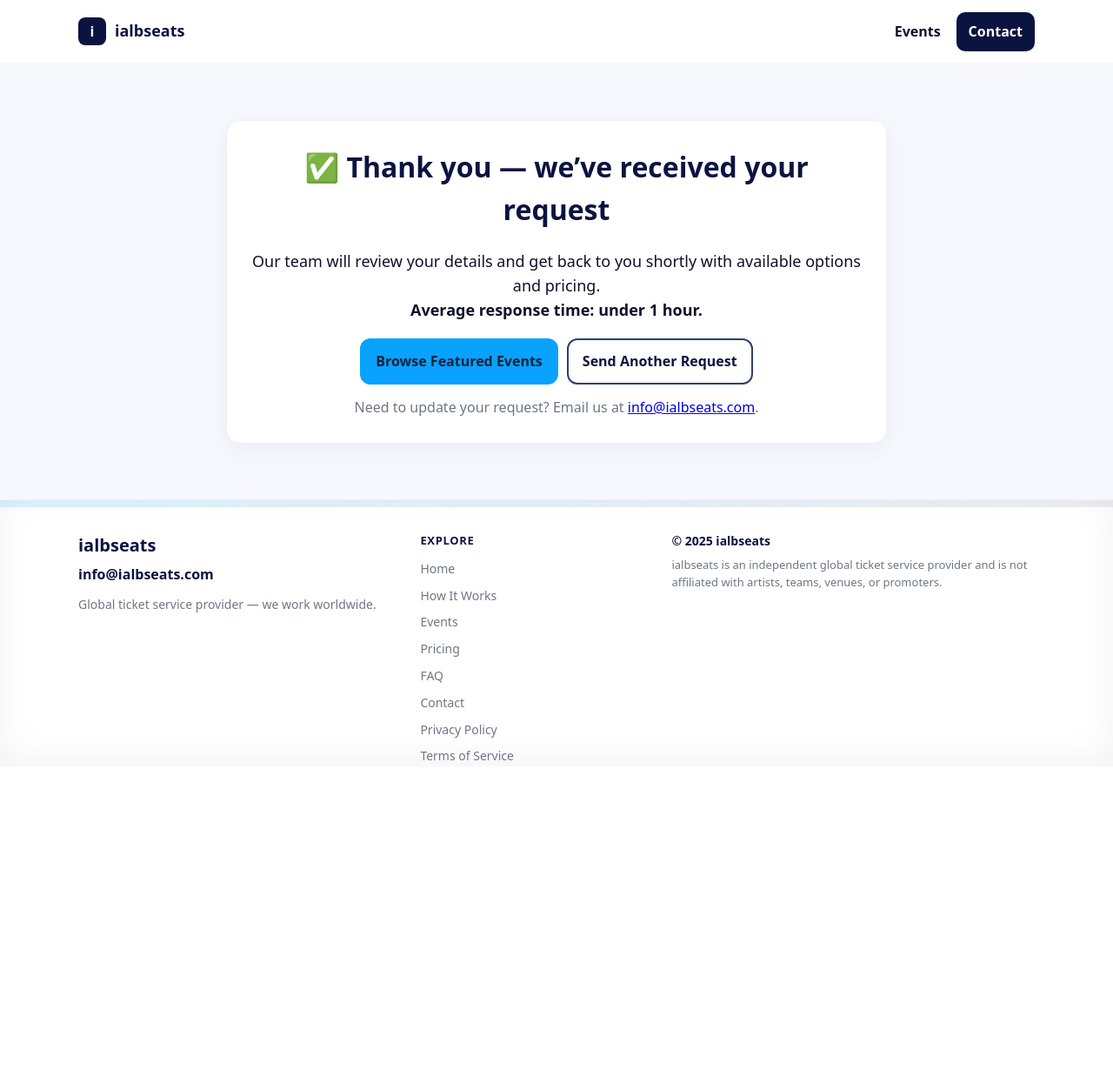
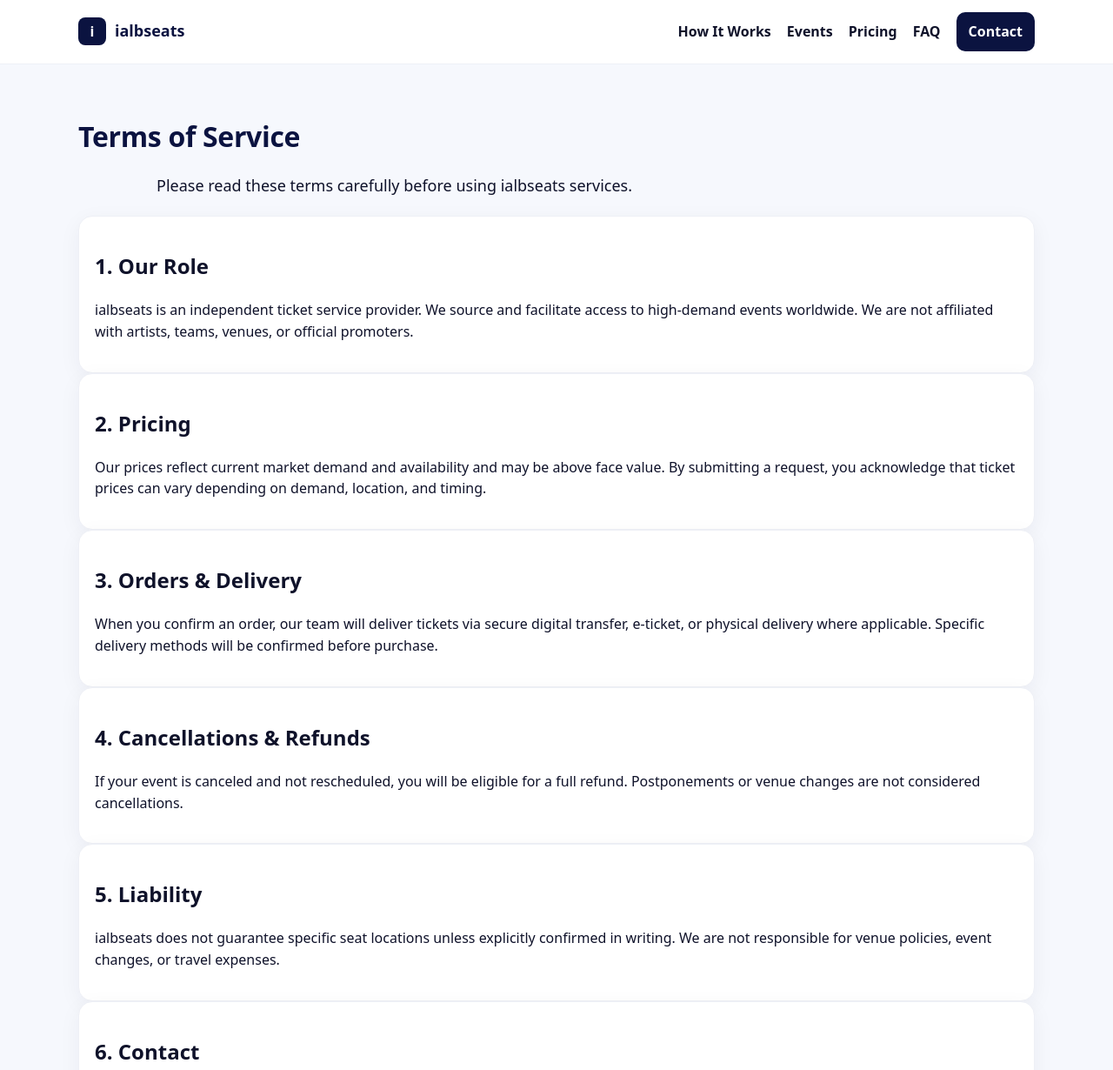
Before and after one commit to blairojis-droid/ialbseats, a plain HTML site: page terms.html in a window 1280 px wide. Shown: the top 1230 px of the page at 87% size. Before the commit the page ends 881 px from the top, so only its background shows below. Drawn offline with Linux system fonts and the light colour scheme.

Commit message:
Update terms.html

```diff
--- a/terms.html
+++ b/terms.html
@@ -3,13 +3,13 @@
 <head>
   <meta charset="utf-8" />
   <meta name="viewport" content="width=device-width, initial-scale=1" />
-  <title>Request Received — ialbseats</title>
-  <meta name="description" content="Thank you — your request was received. Our team will get back to you shortly." />
-  <link rel="canonical" href="https://ialbseats.com/success.html" />
+  <title>Terms of Service — ialbseats</title>
+  <meta name="description" content="Terms of Service for ialbseats — understand how we operate, pricing, orders, refunds, and liability." />
+  <link rel="canonical" href="https://ialbseats.com/terms.html" />
   <link rel="stylesheet" href="styles.css" />
 </head>
 <body>
-  <!-- Header -->
+  <!-- ======= Header ======= -->
   <header class="site-header" id="top">
     <div class="container header-inner">
       <a class="brand" href="index.html#top" aria-label="ialbseats home">
@@ -17,45 +17,69 @@
         <span class="brand__text">ialbseats</span>
       </a>
       <nav class="nav" id="primary-nav">
+        <a href="index.html#how">How It Works</a>
         <a href="index.html#events">Events</a>
+        <a href="index.html#pricing">Pricing</a>
+        <a href="index.html#faq">FAQ</a>
         <a href="index.html#contact" class="cta">Contact</a>
       </nav>
     </div>
   </header>
 
-  <!-- Main -->
+  <!-- ======= Main ======= -->
   <main class="section soft">
-    <div class="container" style="max-width:760px">
-      <div class="card" style="text-align:center; padding:28px">
-        <h1 style="margin-top:0; color:var(--navy)">✅ Thank you — we’ve received your request</h1>
-        <p class="lead" style="margin:8px auto 18px; text-align:center">
-          Our team will review your details and get back to you shortly with available options and pricing.
-          <br><strong>Average response time: under 1 hour.</strong>
-        </p>
-        <div style="display:flex; gap:10px; justify-content:center; margin-top:10px; flex-wrap:wrap">
-          <a class="btn btn-primary" href="index.html#events">Browse Featured Events</a>
-          <a class="btn btn-outline" href="index.html#contact">Send Another Request</a>
-        </div>
-        <p class="muted" style="margin-top:14px">
-          Need to update your request? Email us at
-          <a href="mailto:info@ialbseats.com">info@ialbseats.com</a>.
-        </p>
-      </div>
+    <div class="container">
+      <h1 class="section-title" style="text-align:left">Terms of Service</h1>
+      <p class="lead" style="text-align:left">Please read these terms carefully before using ialbseats services.</p>
+
+      <article class="card" style="margin-top:20px">
+        <h2>1. Our Role</h2>
+        <p>ialbseats is an independent ticket service provider. We source and facilitate access to high-demand events worldwide. We are not affiliated with artists, teams, venues, or official promoters.</p>
+      </article>
+
+      <article class="card">
+        <h2>2. Pricing</h2>
+        <p>Our prices reflect current market demand and availability and may be above face value. By submitting a request, you acknowledge that ticket prices can vary depending on demand, location, and timing.</p>
+      </article>
+
+      <article class="card">
+        <h2>3. Orders & Delivery</h2>
+        <p>When you confirm an order, our team will deliver tickets via secure digital transfer, e-ticket, or physical delivery where applicable. Specific delivery methods will be confirmed before purchase.</p>
+      </article>
+
+      <article class="card">
+        <h2>4. Cancellations & Refunds</h2>
+        <p>If your event is canceled and not rescheduled, you will be eligible for a full refund. Postponements or venue changes are not considered cancellations.</p>
+      </article>
+
+      <article class="card">
+        <h2>5. Liability</h2>
+        <p>ialbseats does not guarantee specific seat locations unless explicitly confirmed in writing. We are not responsible for venue policies, event changes, or travel expenses.</p>
+      </article>
+
+      <article class="card">
+        <h2>6. Contact</h2>
+        <p>If you have any questions about these terms, please contact us at <a href="mailto:info@ialbseats.com">info@ialbseats.com</a>.</p>
+      </article>
     </div>
   </main>
 
-  <!-- Footer -->
+  <!-- ======= Footer ======= -->
   <footer class="site-footer pro">
     <div class="container footer-inner">
       <div class="footer-col footer-brand">
         <div class="footer-logo">ialbseats</div>
         <a class="footer-mail" href="mailto:info@ialbseats.com">info@ialbseats.com</a>
         <p class="footer-note">Global ticket service provider — we work worldwide.</p>
+
+        <div class="footer-social">
+          <a href="https://instagram.com/ialbseats" target="_blank" rel="noopener">@ialbseats</a>
+        </div>
       </div>
+
       <div class="footer-col footer-links">
         <h4>Explore</h4>
         <ul>
-          <li><a href="index.html#top">Home</a></li>
           <li><a href="index.html#how">How It Works</a></li>
           <li><a href="index.html#events">Events</a></li>
           <li><a href="index.html#pricing">Pricing</a></li>
@@ -65,9 +89,12 @@
           <li><a href="terms.html">Terms of Service</a></li>
         </ul>
       </div>
+
       <div class="footer-col footer-legal">
         <div class="copyright">© <span id="year"></span> ialbseats</div>
-        <p class="disclaimer">ialbseats is an independent global ticket service provider and is not affiliated with artists, teams, venues, or promoters.</p>
+        <p class="disclaimer">
+          ialbseats is an independent ticket service provider and is not affiliated with artists, teams, venues, or promoters.
+        </p>
       </div>
     </div>
   </footer>
```
